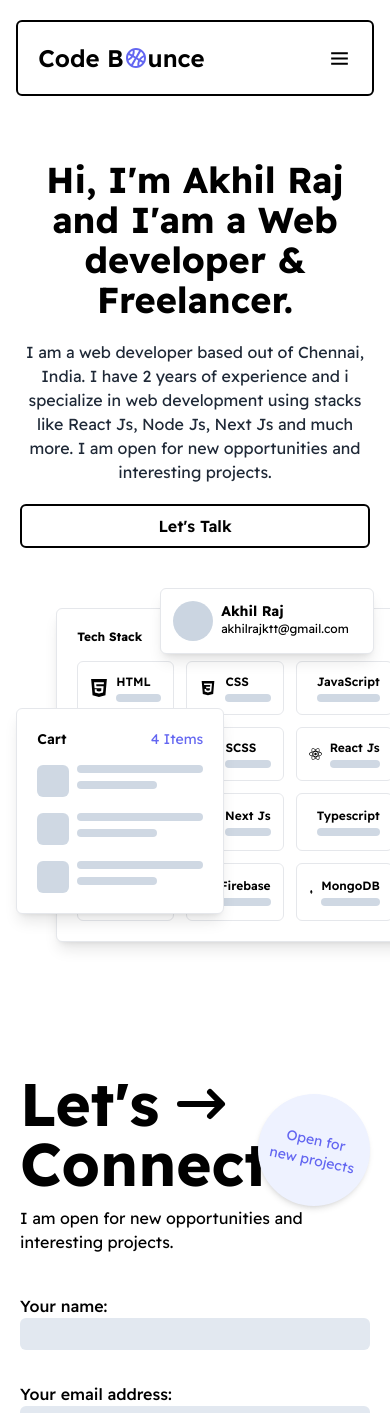
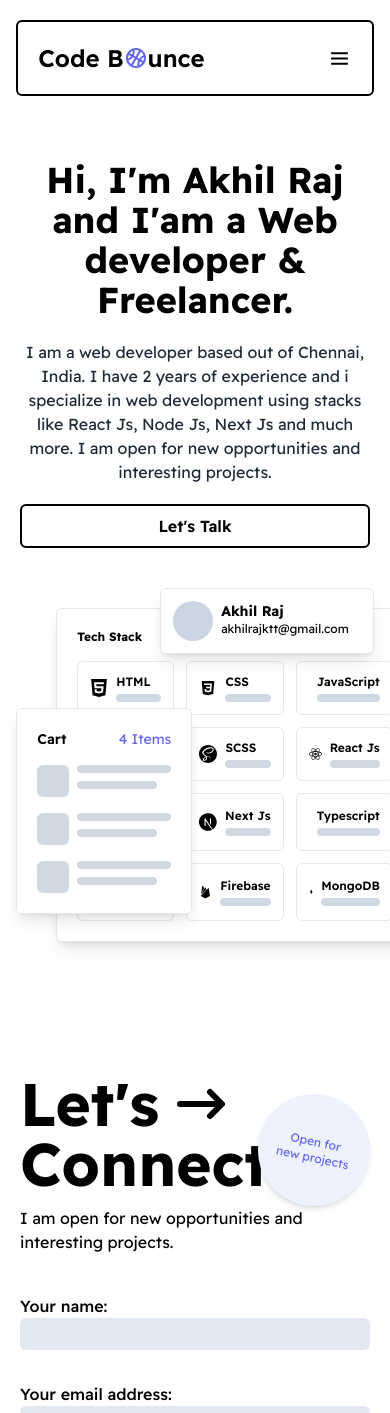
Before and after one commit to Akhil-dotcom/portfolio, a Next.js app: page / in a window 390 px wide. Shown: the top 1413 px of the page. Built offline with nearby package versions, Linux system fonts and the light colour scheme.

Commit message:
first commit

```diff
--- a/components/Connect.tsx
+++ b/components/Connect.tsx
@@ -13,7 +13,7 @@ function Connect() {
                   </div>
                   <p className="md:text-lg pt-3 max-w-xs md:max-w-sm">I am open for new opportunities and interesting projects.</p>
                   <div className="absolute py-10 -top-5 right-0 md:bottom-0">
-                      <button className="bg-indigo-50 text-indigo-500 rounded-full text-sm shadow-md flex flex-col rotate-12 h-28 w-28 p-3 items-center justify-center">
+                      <button className="bg-indigo-50 text-indigo-500 rounded-full text-xs md:text-sm shadow-md flex flex-col rotate-12 h-28 w-28 p-3 items-center justify-center">
                           <span>Open for</span>
                           <span>new projects</span>
                       </button>
--- a/components/Diagrams/Cart.tsx
+++ b/components/Diagrams/Cart.tsx
@@ -1,7 +1,7 @@
 import React from 'react';
 
 function Cart() {
-  return <div className="border p-5 w-52 md:w-72 font-readex bg-white shadow-lg rounded-md relative md:absolute z-40 bottom-0 flex flex-col gap-4">
+  return <div className="border p-5 w-44 md:w-72 font-readex bg-white shadow-lg rounded-md relative md:absolute z-40 bottom-0 flex flex-col gap-4">
   <div className="flex items-center justify-between">
     <h1 className="text-sm md:text-xl font-semibold">Cart</h1>
     <span className="text-indigo-500 text-sm">4 Items</span>
--- a/components/Diagrams/TeckStack.tsx
+++ b/components/Diagrams/TeckStack.tsx
@@ -2,7 +2,7 @@ import { SiTailwindcss, SiHtml5, SiJavascript,SiSass, SiReact, SiNextdotjs, SiTy
 import { DiCss3 } from 'react-icons/di'
 
 function TeckStack() {
-  return <div className="border p-5 w-full overflow-x-hidden font-readex bg-white shadow-lg rounded-md absolute -top-5 md:top-10 left-10 flex flex-col gap-4 z-30 hover:z-50">
+  return <div className="border p-5 w-full font-readex bg-white shadow-lg rounded-md absolute -top-5 md:top-10 left-10 flex flex-col gap-4 z-30 hover:z-50">
       <div className="text-xs sm:text-sm md:text-xl font-bold">Tech Stack</div>
       <div className="grid grid-cols-3 gap-3">
           <div className="flex gap-2 items-center border rounded-md p-3">
--- a/pages/index.tsx
+++ b/pages/index.tsx
@@ -21,7 +21,7 @@ export default function Home() {
               <button className="bg-white py-2 font-semibold px-4 rounded-md w-full md:w-max border-2 border-black font-readex">Let's Talk</button>
             </div>
           </div>
-          <div className="flex-1 relative py-20 md:py-0 w-11/12 mx-auto md:w-full">
+          <div className="flex-1 relative py-20 md:py-0 w-11/12 mx-auto md:w-full overflow">
             <Cart />
             <TeckStack />
             <UserProfile />
```
